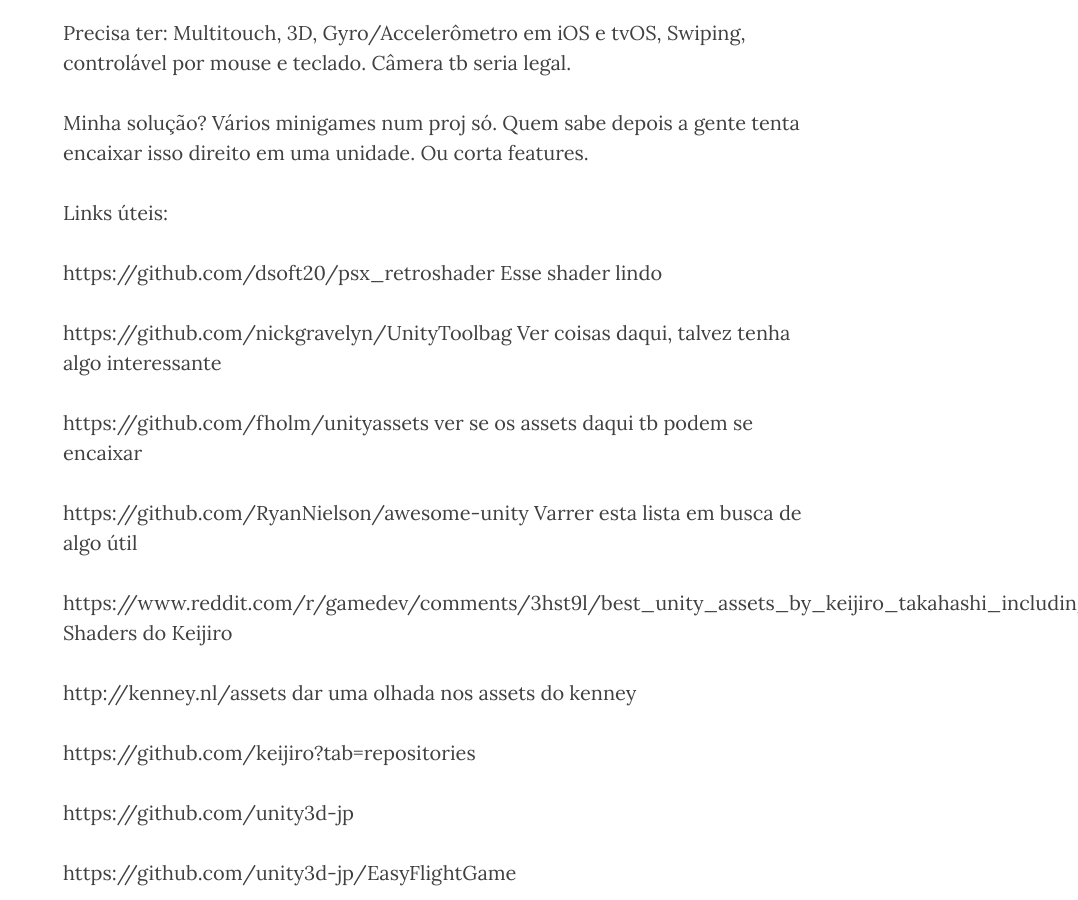
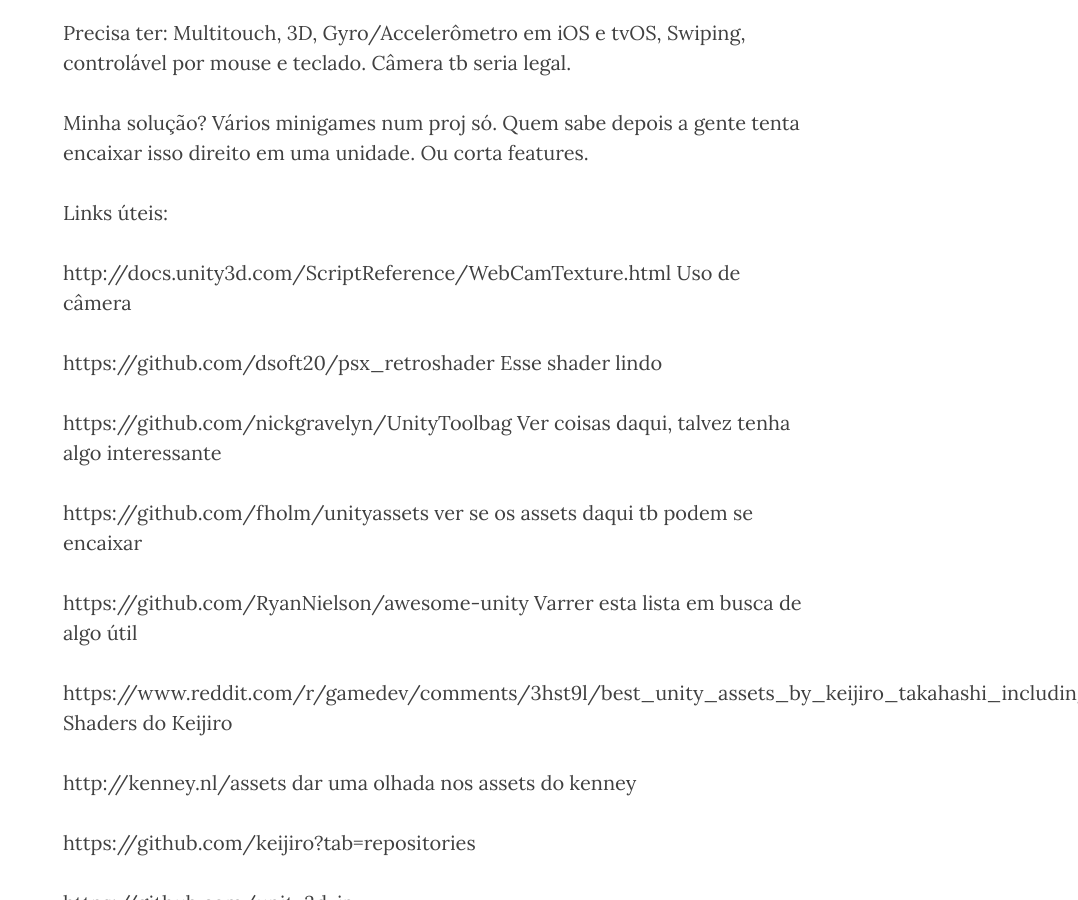
Before and after one commit to CocoaHeadsBrasil/equinociOS, a Jekyll site: the page built from _posts/2016-03-11-Unity3DeoMundoApple.markdown, in a window 1280 px wide and 900 px high, scrolled down 1023 px. Shown: the whole window, without its empty margins (202-1280 px from the left). Built offline with Jekyll 4.4.1, drawn with Linux system fonts in a browser that asks for light colours; nearby versions of some CDN libraries.

Commit message:
Update 2016-03-11-Unity3DeoMundoApple.markdown

```diff
--- a/_posts/2016-03-11-Unity3DeoMundoApple.markdown
+++ b/_posts/2016-03-11-Unity3DeoMundoApple.markdown
@@ -32,6 +32,8 @@
 
 
 Links úteis:
+
+http://docs.unity3d.com/ScriptReference/WebCamTexture.html Uso de câmera
 
 https://github.com/dsoft20/psx_retroshader Esse shader lindo
 
```
